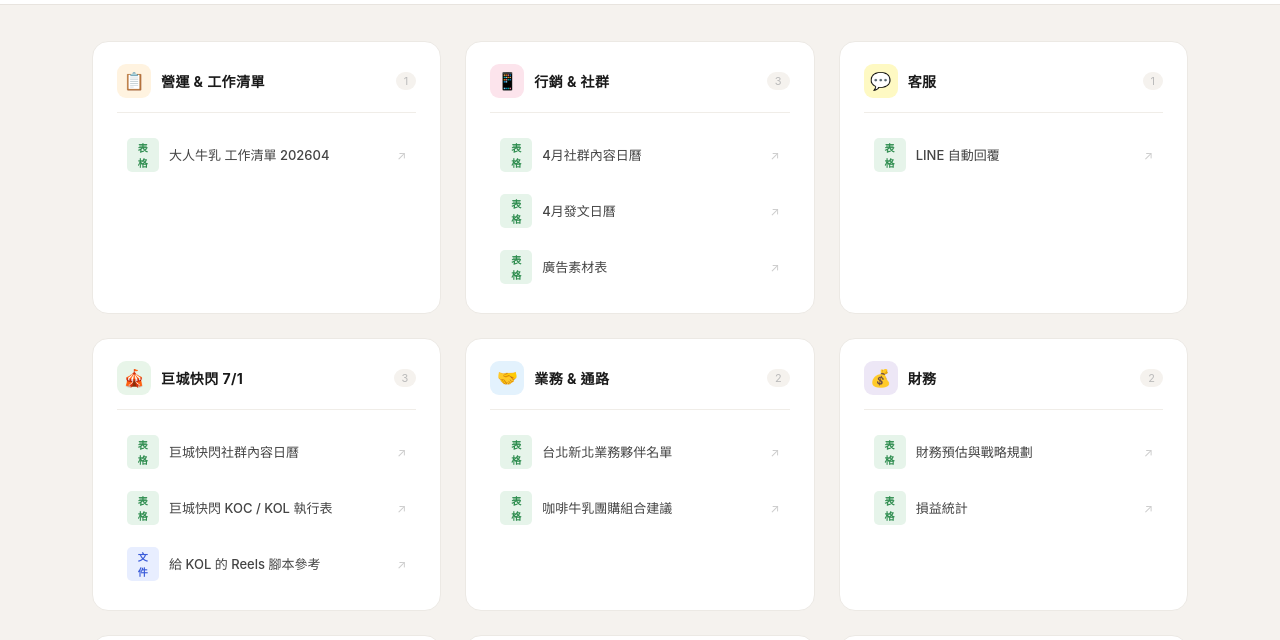
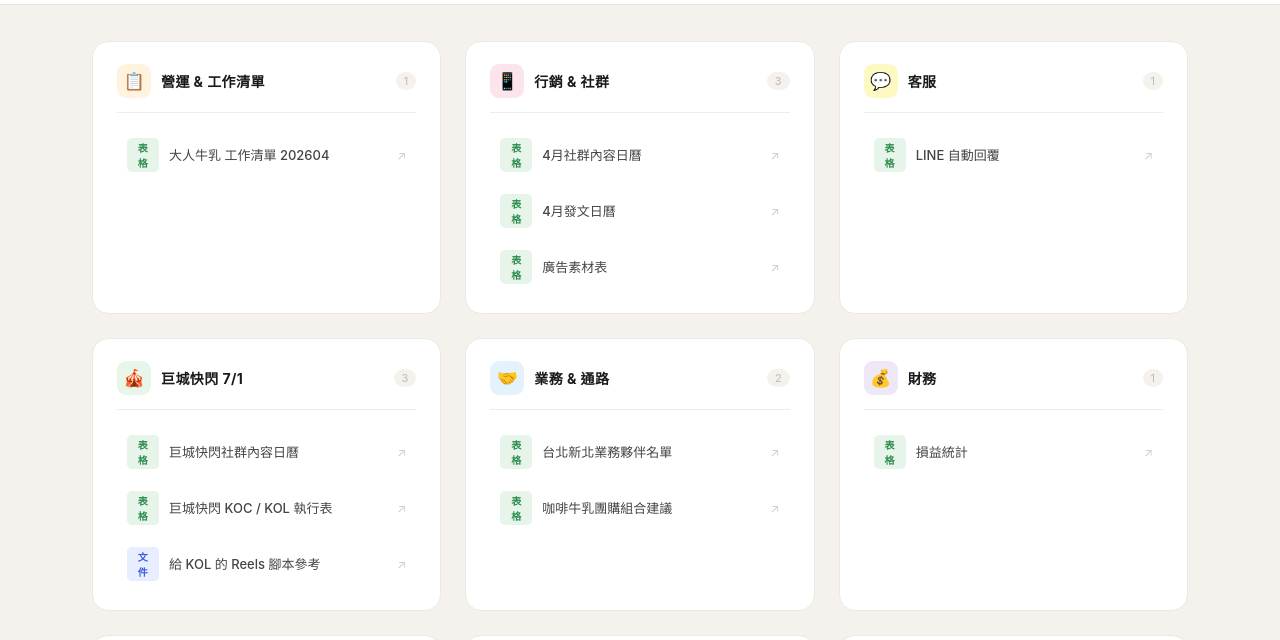
Before and after one commit to blue18world/daren-docs, a plain HTML site: page index.html in a window 1280 px wide. Shown: the part 81-721 px from the top of the page. Drawn offline with Linux system fonts and the light colour scheme.

Commit message:
Fix financial section count in index.html
Updated the financial section count from 2 to 1.

```diff
--- a/index.html
+++ b/index.html
@@ -80,9 +80,8 @@
     </div>
   </div>
   <div class="section cat-fin">
-    <div class="section-header"><div class="section-icon">💰</div><span class="section-title">財務</span><span class="section-count">2</span></div>
+    <div class="section-header"><div class="section-icon">💰</div><span class="section-title">財務</span><span class="section-count">1</span></div>
     <div class="file-list">
-      <a class="file-row" href="https://docs.google.com/spreadsheets/d/16qYCIO00aQAHc5m4DooTOr_yPHl1-V4PVTIQYXHq3X0/edit?gid=407050706#gid=407050706" target="_blank"><span class="file-type type-sheet">表格</span><span class="file-name">財務預估與戰略規劃</span><span class="file-arrow">↗</span></a>
       <a class="file-row" href="https://docs.google.com/spreadsheets/d/1g9J6tck9GueHAyUT3CKVcN7eNLSgBbLG?rtpof=true&usp=drive_fs" target="_blank"><span class="file-type type-sheet">表格</span><span class="file-name">損益統計</span><span class="file-arrow">↗</span></a>
     </div>
   </div>
```
